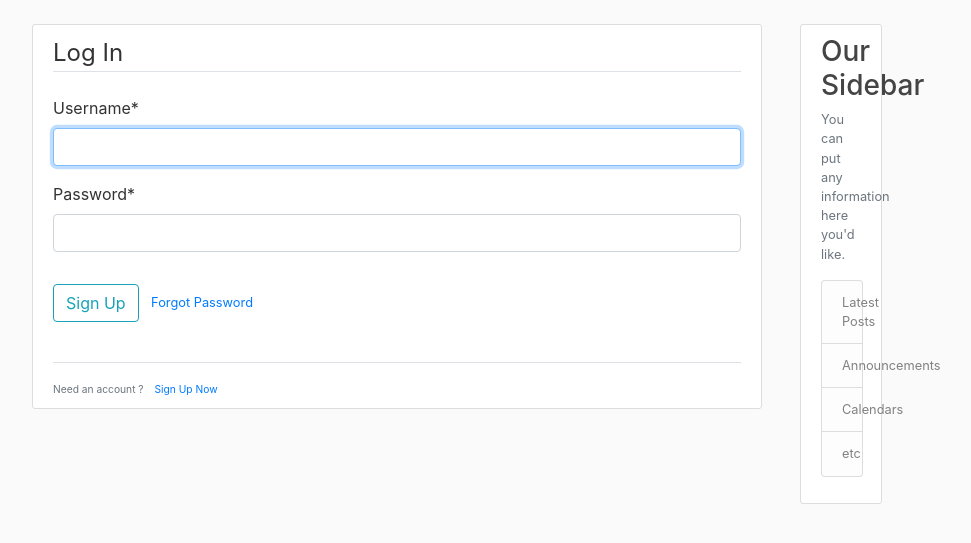
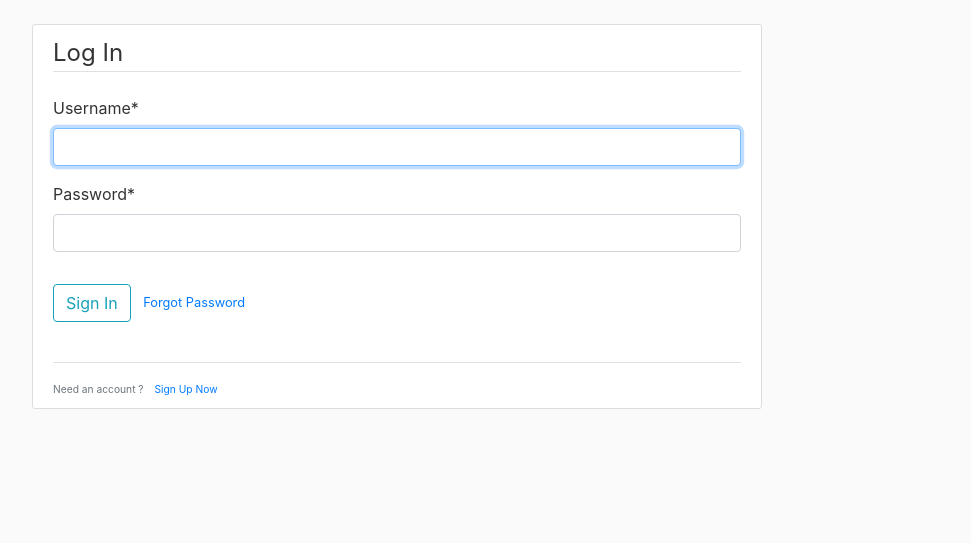
Before and after one commit to mohitvani/Django, a Django app: page /login/ in a window 1280 px wide. Shown: the part 56-599 px from the top of the page, without its empty margins (53-1024 px from the left). Run offline with Django 3.2, Linux system fonts and the light colour scheme; some libraries are stand-ins or nearby versions.

Commit message:
second commit

```diff
--- a/blog/templates/blog/base.html
+++ b/blog/templates/blog/base.html
@@ -58,7 +58,7 @@
           {% endif %}
           {% block content %}{% endblock %}
         </div>
-        <div class="col-md-4">
+        <!-- <div class="col-md-4">
           <div class="content-section">
             <h3>Our Sidebar</h3>
             <p class='text-muted'>You can put any information here you'd like.
@@ -70,7 +70,7 @@
               </ul>
             </p>
           </div>
-        </div>
+        </div> -->
       </div>
     </main>
 
--- a/users/templates/users/login.html
+++ b/users/templates/users/login.html
@@ -13,7 +13,7 @@
 
         </fieldset>
         <div class="form-group">
-            <button class="btn btn-outline-info" type="submit">Sign Up</button>
+            <button class="btn btn-outline-info" type="submit">Sign In</button>
             <small class="text-muted ml-2"><a href="{% url 'password_reset' %}">Forgot Password</a></button>
         </div>
     </form>
```
